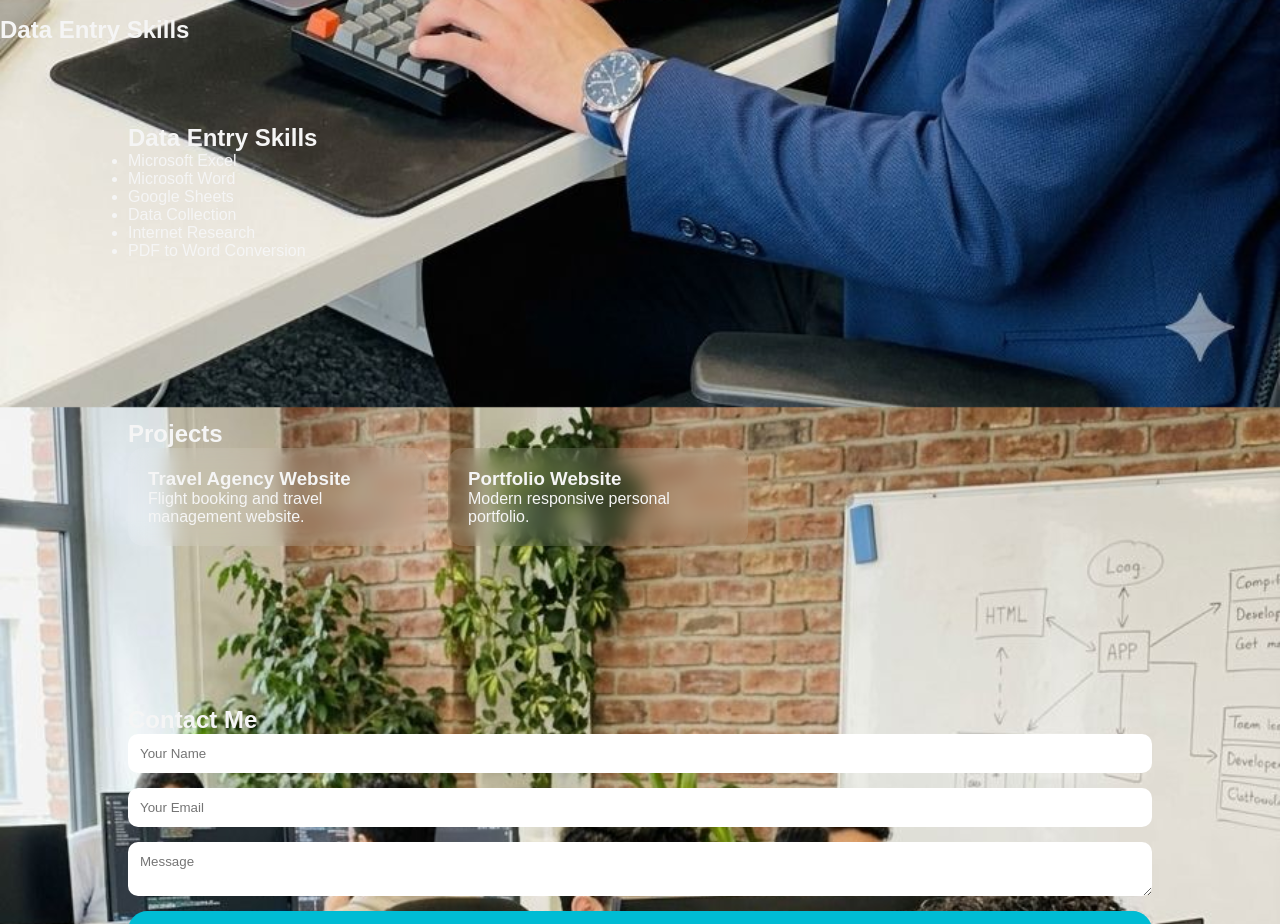
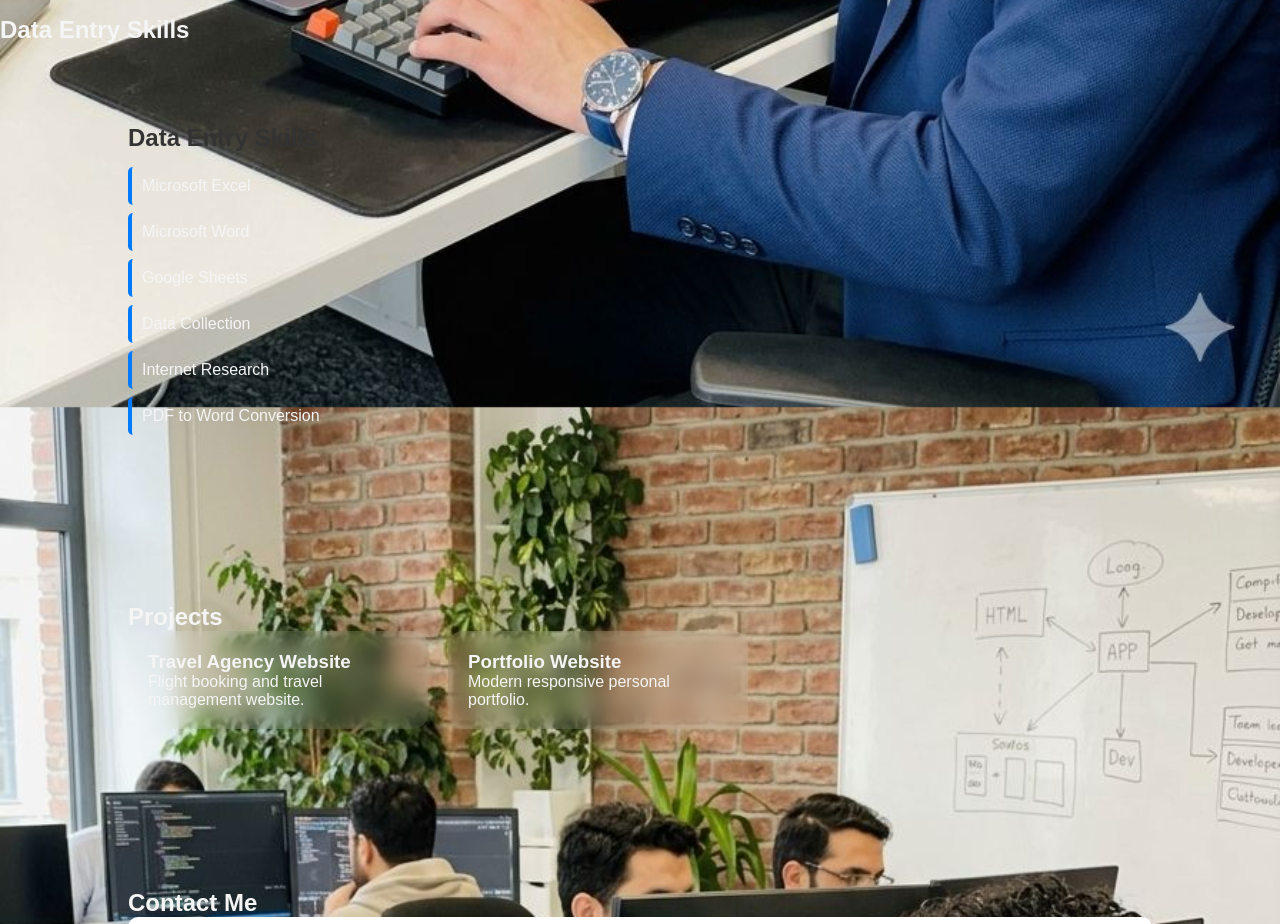
Before and after one commit to hikmatullahhamdard208-cyber/portfolio, a plain HTML site: page index.html in a window 1280 px wide. Shown: the part 1300-2224 px from the top of the page. Drawn offline with Linux system fonts and the light colour scheme.

Commit message:
Update style.css

```diff
--- a/style.css
+++ b/style.css
@@ -26,6 +26,31 @@ body{
     background-repeat: no-repeat;
     background-attachment: fixed;
     color: whitesmoke;
+}
+data-entry-skills {
+
+    padding: 20px;
+    margin: 20px 0;
+    border-radius: 10px;
+    box-shadow: 0 2px 8px rgba(0,0,0,0.1);
+}
+
+.data-entry-skills h2 {
+    color: #333;
+    margin-bottom: 15px;
+}
+
+.data-entry-skills ul {
+    list-style: none;
+    padding: 0;
+}
+
+.data-entry-skills li {
+
+    margin: 8px 0;
+    padding: 10px;
+    border-left: 4px solid #007bff;
+    border-radius: 5px;
 }
 nav{
     display:flex;
```
